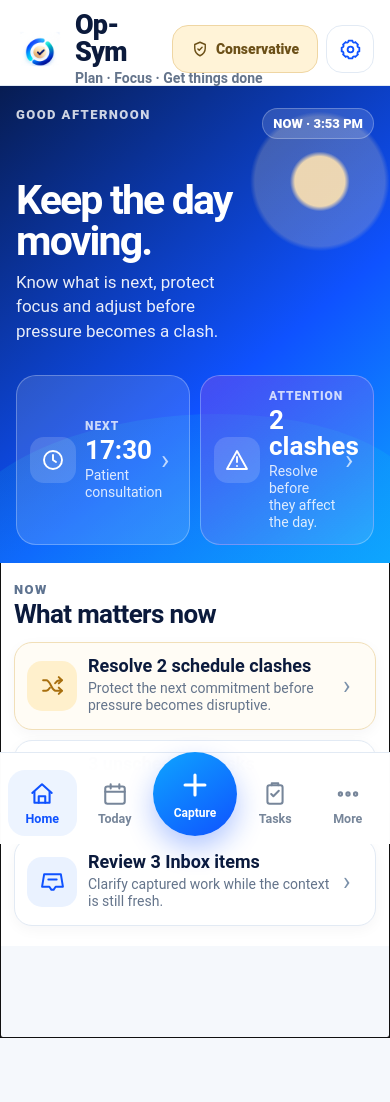
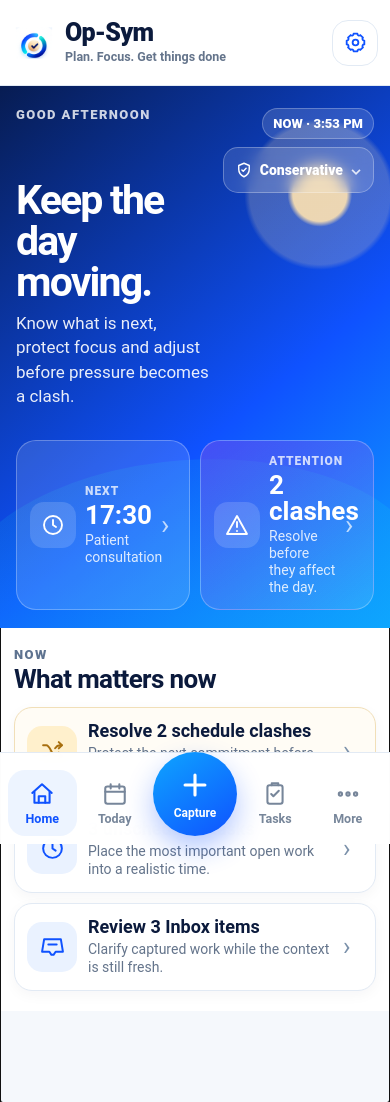
Before and after one commit to yusufadamkhalil/opsym-mobile-visual-test, a plain HTML site: page index.html in a window 390 px wide. Before the commit the page ends 1038 px from the top, so only its background shows below. Drawn offline with Linux system fonts and the light colour scheme.

Commit message:
Add files via upload

```diff
--- a/app.js
+++ b/app.js
@@ -44,6 +44,8 @@ const data = {
   ]
 };
 
+let planningMode = "Conservative";
+
 function icon(name){return ICONS[name]||ICONS.note}
 function isLandscape(){return matchMedia("(orientation: landscape) and (max-height: 720px)").matches}
 function nowText(){return new Intl.DateTimeFormat(undefined,{hour:"numeric",minute:"2-digit"}).format(new Date())}
@@ -88,7 +90,17 @@ function split(left,right,cls=""){return `<div class="landscape-split ${cls}"><d
 function home(){
   const [g,title,sub]=greeting();
   const hero=`<section class="home-hero">
-    <div class="hero-top"><div><span class="eyebrow">${g}</span><h1>${title}</h1><p>${sub}</p></div><span class="now-chip">NOW · ${nowText()}</span></div>
+    <div class="hero-top">
+      <div><span class="eyebrow">${g}</span><h1>${title}</h1><p>${sub}</p></div>
+      <div class="hero-status-stack">
+        <span class="now-chip">NOW · ${nowText()}</span>
+        <button class="hero-mode-chip" id="heroModeButton" type="button" aria-label="Planning mode">
+          <svg viewBox="0 0 24 24" aria-hidden="true"><path d="M12 3 5 6v5c0 4.7 2.9 8.2 7 10 4.1-1.8 7-5.3 7-10V6l-7-3Z"/><path d="m9.2 12 1.8 1.8 3.8-4"/></svg>
+          <span>${planningMode}</span>
+          <b>⌄</b>
+        </button>
+      </div>
+    </div>
     <div class="intel-grid">
       <button class="intel-card" data-route="today"><span class="intel-icon">${icon("clock")}</span><span class="intel-copy"><small>NEXT</small><strong>17:30</strong><em>Patient consultation</em></span><span class="chev">›</span></button>
       <button class="intel-card attention" data-route="tasks"><span class="intel-icon">${icon("alert")}</span><span class="intel-copy"><small>ATTENTION</small><strong>2 clashes</strong><em>Resolve before they affect the day.</em></span><span class="chev">›</span></button>
@@ -242,6 +254,17 @@ function bindDynamic(){
   document.querySelectorAll(".toggle").forEach(el=>el.addEventListener("click",e=>{
     e.preventDefault();e.stopPropagation();el.classList.toggle("on");
   }));
+
+  const heroModeButton=document.getElementById("heroModeButton");
+  if(heroModeButton){
+    heroModeButton.addEventListener("click",()=>{
+      const modes=["Conservative","Assisted","Autonomous"];
+      planningMode=modes[(modes.indexOf(planningMode)+1)%modes.length];
+      const label=heroModeButton.querySelector("span");
+      if(label)label.textContent=planningMode;
+      toast("Planning mode: "+planningMode);
+    });
+  }
 }
 function toast(msg){
   const t=document.getElementById("toast");t.textContent=msg;t.classList.add("show");
@@ -251,12 +274,6 @@ function toast(msg){
 document.querySelectorAll(".brand,.top-actions [data-route],.bottom-nav [data-route]").forEach(el=>{
   el.addEventListener("click",()=>render(el.dataset.route));
 });
-document.getElementById("modeButton").addEventListener("click",()=>{
-  const span=document.querySelector("#modeButton span");
-  const modes=["Conservative","Assisted","Autonomous"];
-  span.textContent=modes[(modes.indexOf(span.textContent)+1)%modes.length];
-  toast("Planning mode: "+span.textContent);
-});
 window.addEventListener("popstate",()=>render(location.hash.replace("#","")||"home",true));
 matchMedia("(orientation: landscape)").addEventListener?.("change",()=>render(location.hash.replace("#","")||"home",true));
 
--- a/index.html
+++ b/index.html
@@ -4,7 +4,7 @@
   <meta charset="utf-8">
   <meta name="viewport" content="width=device-width, initial-scale=1, viewport-fit=cover">
   <meta name="theme-color" content="#ffffff">
-  <title>Op-Sym Mobile 5.1 Visual Prototype</title>
+  <title>Op-Sym Mobile 5.2 Header Refinement Visual Prototype</title>
   <link rel="stylesheet" href="styles.css">
 </head>
 <body>
@@ -15,15 +15,11 @@
         <img src="opsym-logo.png" alt="Op-Sym">
         <span>
           <strong>Op-Sym</strong>
-          <small>Plan · Focus · Get things done</small>
+          <small>Plan. Focus. Get things done</small>
         </span>
       </button>
 
       <div class="top-actions">
-        <button class="mode-chip" id="modeButton" aria-label="Planning mode">
-          <svg viewBox="0 0 24 24" aria-hidden="true"><path d="M12 3 5 6v5c0 4.7 2.9 8.2 7 10 4.1-1.8 7-5.3 7-10V6l-7-3Z"/><path d="m9.2 12 1.8 1.8 3.8-4"/></svg>
-          <span>Conservative</span>
-        </button>
         <button class="icon-button" data-route="settings" aria-label="Settings">
           <svg viewBox="0 0 24 24" aria-hidden="true"><circle cx="12" cy="12" r="3"/><path d="M19.4 15a1.7 1.7 0 0 0 .3 1.9l.1.1-2.8 2.8-.1-.1a1.7 1.7 0 0 0-1.9-.3 1.7 1.7 0 0 0-1 1.6v.2h-4V21a1.7 1.7 0 0 0-1-1.6 1.7 1.7 0 0 0-1.9.3l-.1.1L4.2 17l.1-.1a1.7 1.7 0 0 0 .3-1.9A1.7 1.7 0 0 0 3 14H2.8v-4H3a1.7 1.7 0 0 0 1.6-1 1.7 1.7 0 0 0-.3-1.9L4.2 7 7 4.2l.1.1a1.7 1.7 0 0 0 1.9.3 1.7 1.7 0 0 0 1-1.6v-.2h4V3a1.7 1.7 0 0 0 1 1.6 1.7 1.7 0 0 0 1.9-.3l.1-.1L19.8 7l-.1.1a1.7 1.7 0 0 0-.3 1.9 1.7 1.7 0 0 0 1.6 1h.2v4H21a1.7 1.7 0 0 0-1.6 1Z"/></svg>
         </button>
--- a/styles.css
+++ b/styles.css
@@ -41,9 +41,9 @@ svg{display:block;stroke:currentColor;fill:none;stroke-width:1.9;stroke-linecap:
 .brand{border:0;background:transparent;padding:0;display:grid;grid-template-columns:48px minmax(0,1fr);gap:11px;align-items:center;text-align:left;color:var(--navy);min-width:0}
 .brand img{width:48px;height:48px;object-fit:contain}
 .brand span{min-width:0}
-.brand strong{display:block;font-size:27px;line-height:1;font-weight:850;letter-spacing:-.03em}
-.brand small{display:block;margin-top:4px;font-size:14px;line-height:1.15;font-weight:650;color:var(--slate);white-space:nowrap}
-.top-actions{display:flex;align-items:center;gap:8px}
+.brand strong{display:block;font-size:27px;line-height:1;font-weight:850;letter-spacing:-.03em;white-space:nowrap}
+.brand small{display:block;margin-top:6px;font-size:14px;line-height:1.15;font-weight:650;color:var(--slate);white-space:nowrap}
+.top-actions{display:flex;align-items:center;justify-content:flex-end;gap:0}
 .mode-chip,.icon-button{
   height:48px;border-radius:16px;border:1px solid var(--line);background:#fff;display:flex;align-items:center;justify-content:center;
 }
@@ -102,7 +102,20 @@ svg{display:block;stroke:currentColor;fill:none;stroke-width:1.9;stroke-linecap:
 .home-hero .eyebrow{color:rgba(255,255,255,.8)}
 .home-hero h1{font-size:41px;line-height:1;letter-spacing:-.045em;margin:58px 0 8px;max-width:12ch}
 .home-hero p{font-size:17px;line-height:1.42;margin:0;max-width:34ch;color:rgba(255,255,255,.91)}
+
 .now-chip{background:rgba(255,255,255,.14);border:1px solid rgba(255,255,255,.25);border-radius:999px;padding:7px 10px;font-size:13px;font-weight:850;white-space:nowrap}
+.hero-status-stack{display:flex;flex-direction:column;align-items:flex-end;gap:8px;flex:0 0 auto}
+.hero-mode-chip{
+  min-height:46px;min-width:148px;padding:0 11px;border-radius:15px;
+  border:1px solid rgba(255,255,255,.28);background:rgba(255,255,255,.13);
+  color:#fff;display:flex;align-items:center;justify-content:center;gap:7px;
+  font-weight:800;backdrop-filter:blur(8px);
+}
+.hero-mode-chip svg{width:18px;height:18px;flex:0 0 auto}
+.hero-mode-chip span{font-size:14px;white-space:nowrap}
+.hero-mode-chip b{font-size:15px;line-height:1;font-weight:700;color:rgba(255,255,255,.82)}
+.hero-mode-chip:active{transform:scale(.98)}
+
 .intel-grid{position:relative;z-index:2;display:grid;grid-template-columns:1fr 1fr;gap:10px;margin-top:32px}
 .intel-card{
   min-height:128px;border:1px solid rgba(255,255,255,.27);border-radius:20px;background:rgba(255,255,255,.13);padding:13px;
@@ -265,8 +278,8 @@ svg{display:block;stroke:currentColor;fill:none;stroke-width:1.9;stroke-linecap:
   .topbar{height:64px;padding:7px 18px}
   .brand{grid-template-columns:38px 1fr;gap:9px}
   .brand img{width:38px;height:38px}
-  .brand strong{font-size:22px}
-  .brand small{font-size:12.5px}
+  .brand strong{font-size:22px;white-space:nowrap}
+  .brand small{font-size:12.5px;white-space:nowrap}
   .mode-chip,.icon-button{height:44px}
   .mode-chip{min-width:136px}
   .app-main{padding-bottom:calc(var(--nav-h) + env(safe-area-inset-bottom))}
@@ -287,6 +300,9 @@ svg{display:block;stroke:currentColor;fill:none;stroke-width:1.9;stroke-linecap:
   .home-landscape .home-hero{height:100%;min-height:0;padding:20px 22px}
   .home-landscape .home-hero h1{font-size:43px;margin-top:50px}
   .home-landscape .home-hero p{font-size:16px}
+  .home-landscape .hero-status-stack{gap:6px}
+  .home-landscape .hero-mode-chip{min-height:42px;min-width:140px;padding:0 10px}
+  .home-landscape .hero-mode-chip span{font-size:13px}
   .home-landscape .intel-grid{grid-template-columns:1fr;margin-top:24px}
   .home-landscape .intel-card{min-height:100px}
   .home-landscape .section{height:100%;overflow:auto;padding:18px 20px 24px;background:#fff}
@@ -307,3 +323,15 @@ svg{display:block;stroke:currentColor;fill:none;stroke-width:1.9;stroke-linecap:
   .action-row:last-child:nth-child(odd){grid-column:1/-1}
   .more-grid{grid-template-columns:repeat(3,1fr)}
 }
+
+
+/* Mobile 5.2 - header-only safeguard */
+@media (max-width:390px) and (orientation:portrait){
+  .topbar{padding-left:12px;padding-right:12px;gap:8px}
+  .brand{grid-template-columns:44px minmax(0,1fr);gap:9px}
+  .brand img{width:44px;height:44px}
+  .brand strong{font-size:25px;white-space:nowrap}
+  .brand small{font-size:12.5px;white-space:nowrap;margin-top:5px}
+  .icon-button{width:46px;height:46px}
+  .hero-mode-chip{min-width:142px}
+}
```
